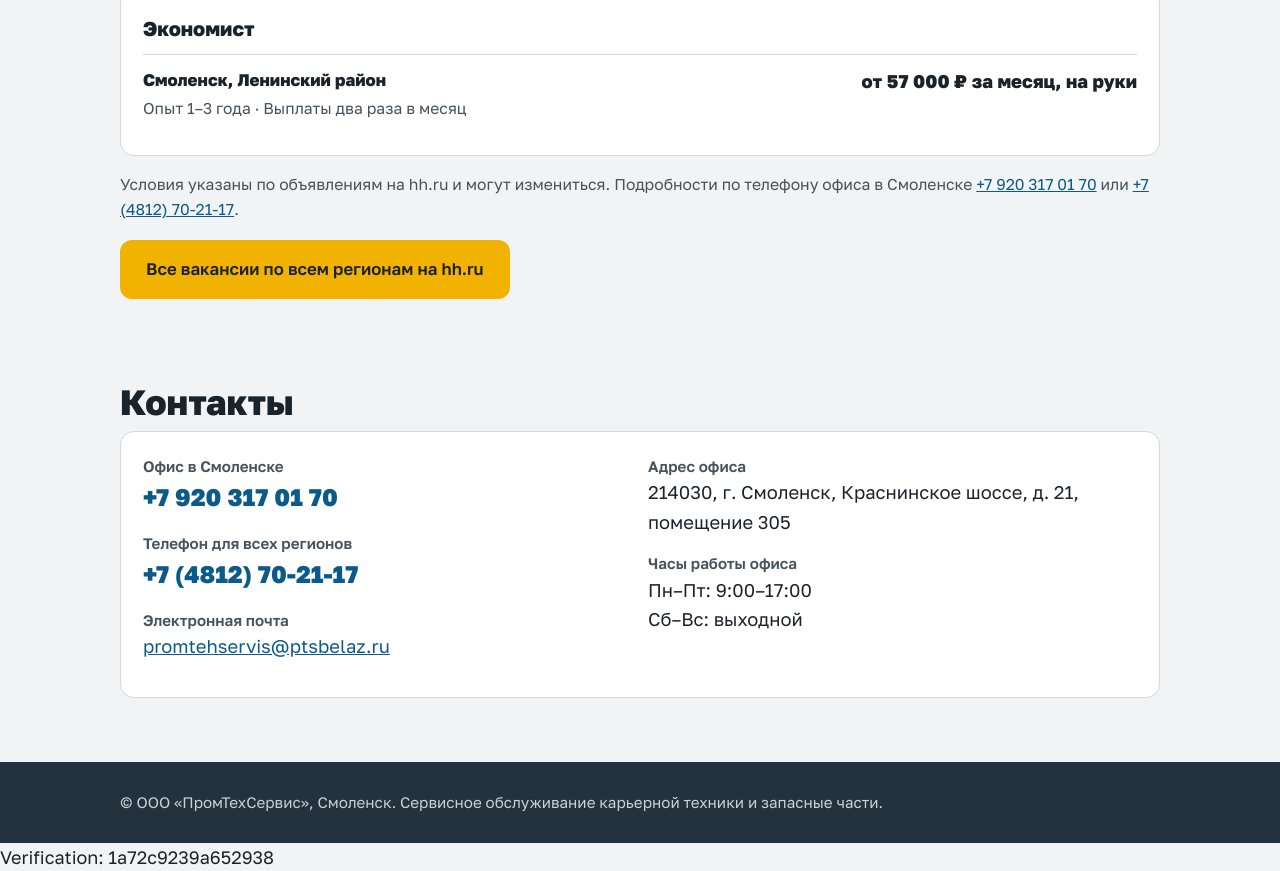
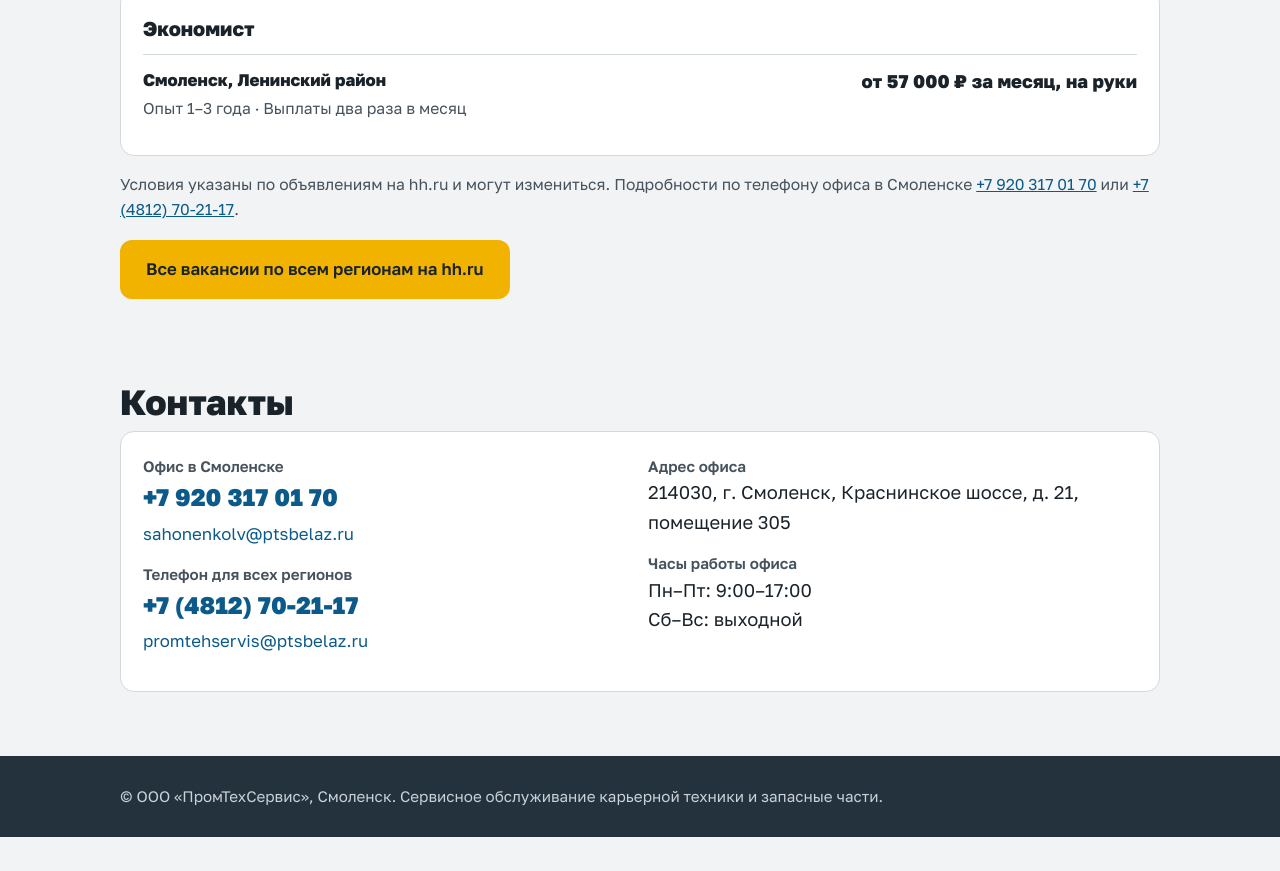
Before and after one commit to belaz-vakansii/belaz-vakansii.github.io, a plain HTML site: page index.html in a window 1280 px wide. Shown: the part 4772-5643 px from the top of the page. After the commit the page ends 5609 px from the top, so only its background shows below. Drawn offline with Linux system fonts and the light colour scheme.

Commit message:
Enhance contacts section with email links
Added email links for office contacts in Smolensk.

```diff
--- a/index.html
+++ b/index.html
@@ -60,6 +60,7 @@ h2{font-weight:800;font-size:clamp(1.6rem,3.5vw,2.2rem);margin:0 0 8px;line-heig
 .contacts dt{font-weight:600;color:var(--muted);font-size:.95rem}
 .contacts dd{margin:0 0 14px;font-size:1.15rem}
 .contacts .tel{font-size:1.5rem;font-weight:800;text-decoration:none}
+.contacts .email{display:block;margin-top:4px;font-size:1.05rem;text-decoration:none;overflow-wrap:anywhere}
 footer{margin-top:56px;background:var(--steel);color:#C9D2D8;padding:28px 0;font-size:.95rem}
 @media (max-width:800px){.hero .wrap{grid-template-columns:1fr}.facts ul{grid-template-columns:1fr}.row{grid-template-columns:1fr}.row .pay{grid-column:1;grid-row:auto;text-align:left}.truck{max-width:560px}}
 @media (prefers-reduced-motion:reduce){html{scroll-behavior:auto}}
@@ -151,9 +152,8 @@ footer{margin-top:56px;background:var(--steel);color:#C9D2D8;padding:28px 0;font
 <section id="contacts"><div class="wrap">
 <h2>Контакты</h2>
 <div class="contacts card"><dl style="margin:0">
-<dt>Офис в Смоленске</dt><dd><a class="tel" href="tel:+79203170170">+7 920 317 01 70</a></dd>
-<dt>Телефон для всех регионов</dt><dd><a class="tel" href="tel:+74812702117">+7 (4812) 70-21-17</a></dd>
-<dt>Электронная почта</dt><dd><a href="mailto:promtehservis@ptsbelaz.ru">promtehservis@ptsbelaz.ru</a></dd></dl>
+<dt>Офис в Смоленске</dt><dd><a class="tel" href="tel:+79203170170">+7 920 317 01 70</a><a class="email" href="mailto:sahonenkolv@ptsbelaz.ru">sahonenkolv@ptsbelaz.ru</a></dd>
+<dt>Телефон для всех регионов</dt><dd><a class="tel" href="tel:+74812702117">+7 (4812) 70-21-17</a><a class="email" href="mailto:promtehservis@ptsbelaz.ru">promtehservis@ptsbelaz.ru</a></dd></dl>
 <dl style="margin:0">
 <dt>Адрес офиса</dt><dd>214030, г. Смоленск, Краснинское шоссе, д. 21, помещение 305</dd>
 <dt>Часы работы офиса</dt><dd>Пн–Пт: 9:00–17:00<br>Сб–Вс: выходной</dd></dl></div>
@@ -203,9 +203,3 @@ q.addEventListener('input',draw);draw();
 </script>
 </body>
 </html>
-<html>
-    <head>
-        <meta http-equiv="Content-Type" content="text/html; charset=UTF-8">
-    </head>
-    <body>Verification: 1a72c9239a652938</body>
-</html>
```
